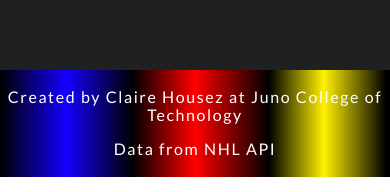
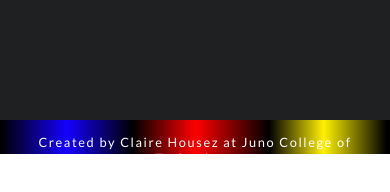
Before and after one commit to clairehousez/claireHousezProjectThree, a React (Create React App) app: page / in a window 390 px wide. Shown: the part 690-882 px from the top of the page. Built offline with nearby package versions, Linux system fonts and the light colour scheme; no server answers; a web font is replaced by a local one.

Commit message:
final touches

```diff
--- a/src/App.css
+++ b/src/App.css
@@ -125,7 +125,7 @@
     border-bottom: 1px solid white;
 }
 
-@media(max-width: 375px) {
+@media(max-width: 430px) {
     .App {
         height: 100vh;
     }
@@ -143,12 +143,17 @@
     }
 
     main {
-        height: 95%;
+        height: 90%;
+    }
+
+    .teamInfo {
+        margin-bottom: 20px;
     }
 
     footer {
         line-height: normal;
         font-size: 0.8rem;
         display: block;
+        height: 10px;
     }
 }
```
